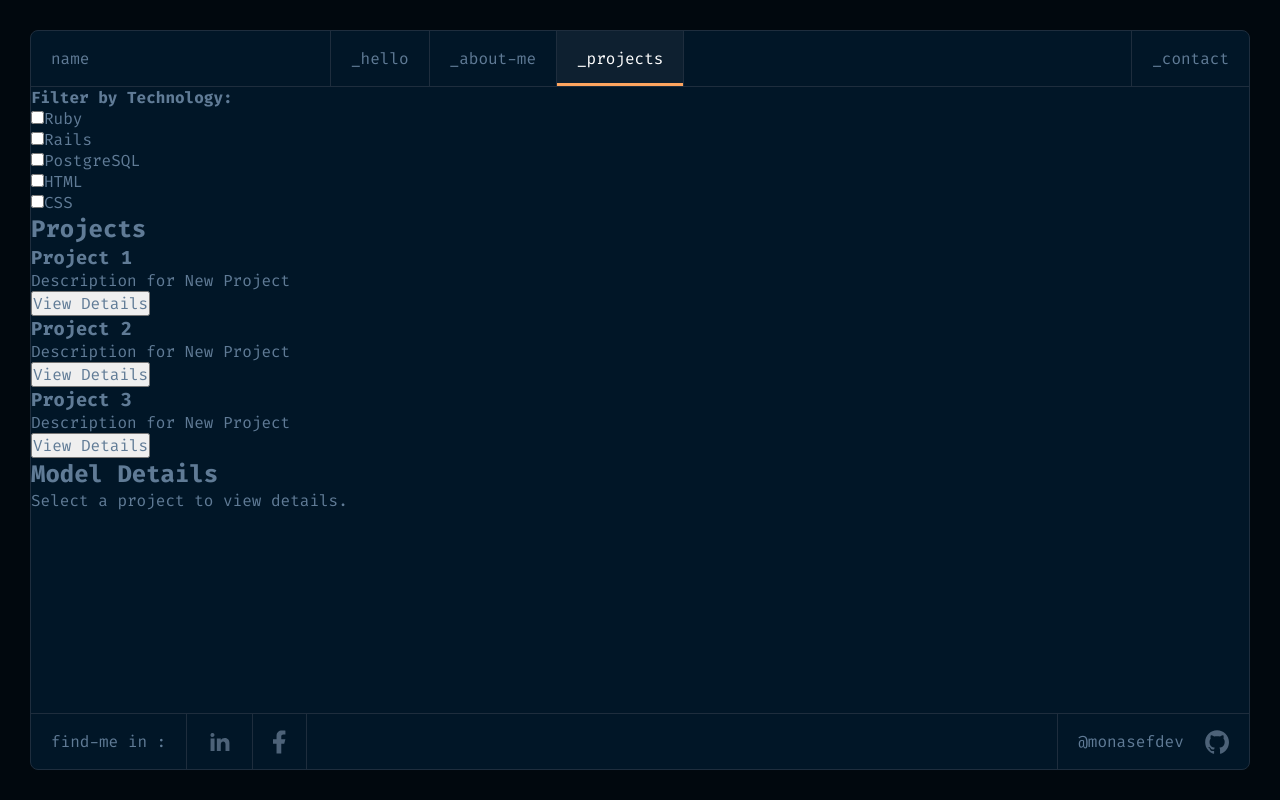
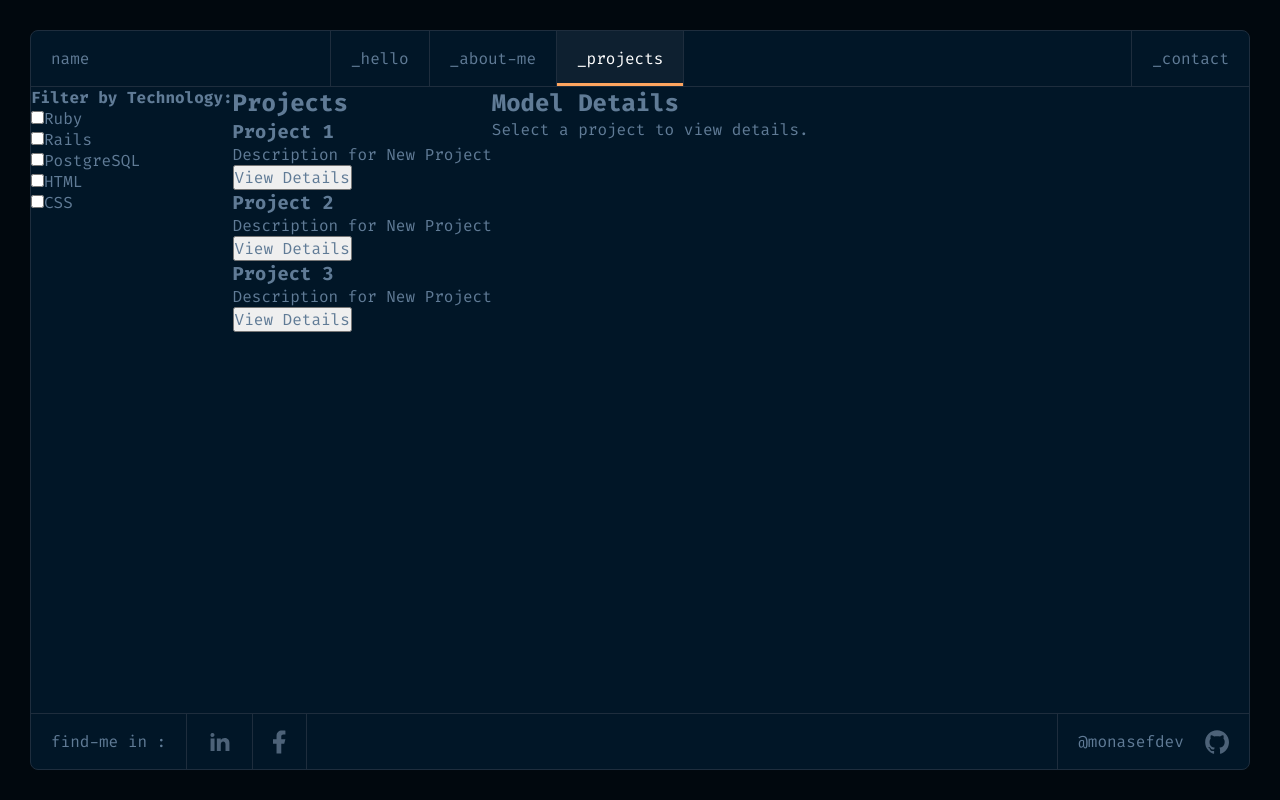
Before and after one commit to MonasefDev/My-portfolio, a React (Vite) app: page /projects in a window 1280 px wide. Built offline with nearby package versions, Linux system fonts and the light colour scheme.

Commit message:
Introduce styled components for Projects layout

```diff
--- a/src/pages/Projects.jsx
+++ b/src/pages/Projects.jsx
@@ -1,7 +1,13 @@
 import React, { useState, useEffect } from "react";
+import styled from "styled-components";
 import ProjectList from "../features/projects/ProjectList";
 import ModelDetails from "../features/projects/ModelDetails";
 import FilterTechnologies from "../features/projects/FilterTechnologies";
+
+const Container_Projects = styled.div`
+  display: flex;
+  margin: 0 auto;
+`;
 
 function Projects() {
   const [projects, setProjects] = useState([]);
@@ -38,11 +44,11 @@ function Projects() {
   );
 
   return (
-    <div>
+    <Container_Projects>
       <FilterTechnologies technologies={allTechnologies} onFilterChange={handleFilterChange} />
       <ProjectList projects={filteredProjects} onSelectProject={handleSelectProject} />
       <ModelDetails selectedProject={selectedProject} />
-    </div>
+    </Container_Projects>
   );
 }
 
```
